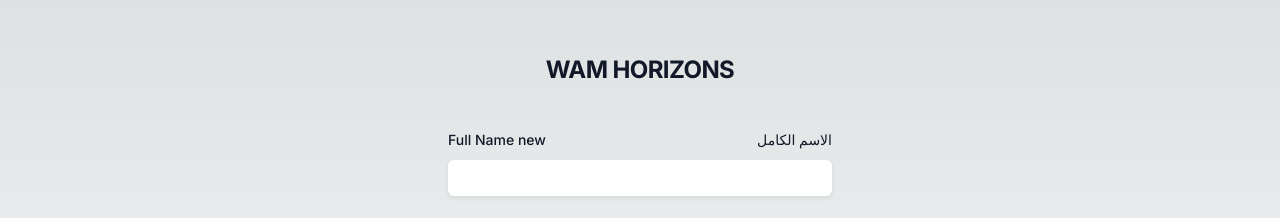
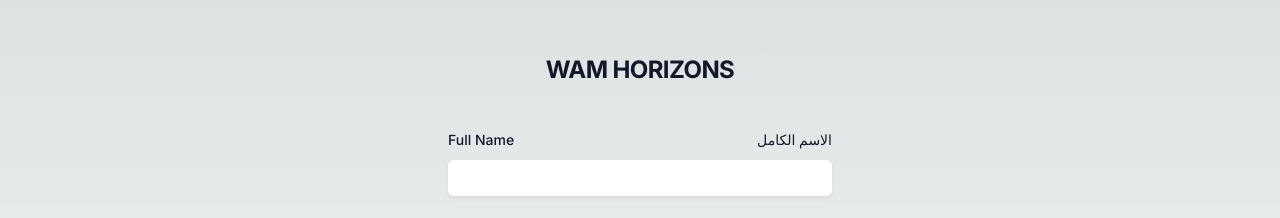
Before and after one commit to kasmiamjad/horizons, a Next.js app: page / in a window 1280 px wide. Shown: the part 138-356 px from the top of the page. Built offline with nearby package versions, Linux system fonts and the light colour scheme.

Commit message:
name change

```diff
--- a/src/app/RegistrationForm.js
+++ b/src/app/RegistrationForm.js
@@ -73,7 +73,7 @@
       const docRef = await addDoc(collection(db, "users"), {
         name: name,
         email: email,
-        phone: phone
+        phone: phone,
       });
       console.log("Document written with ID: ", docRef.id);
     } catch (e) {
@@ -113,7 +113,7 @@
     <form class="space-y-6" action="/api/submit/" method="POST"  onSubmit={submitForm}>
     <div>
       <div className='flex'>
-        <label for="name" class="w-1/2 block text-sm font-medium leading-6 text-gray-900">Full Name new</label>
+        <label for="name" class="w-1/2 block text-sm font-medium leading-6 text-gray-900">Full Name</label>
         <label for="name" class="w-1/2 block text-sm font-medium leading-6 text-gray-900 text-right">الاسم الكامل</label>
       </div>
 
```
